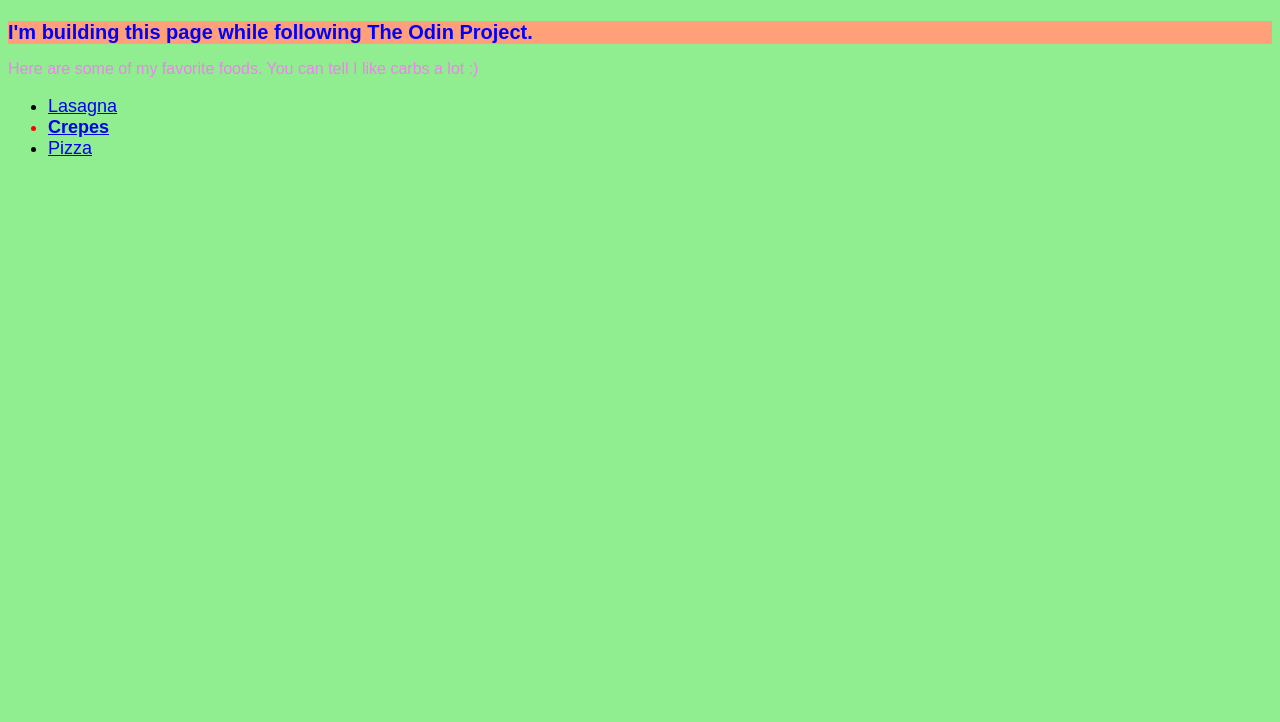
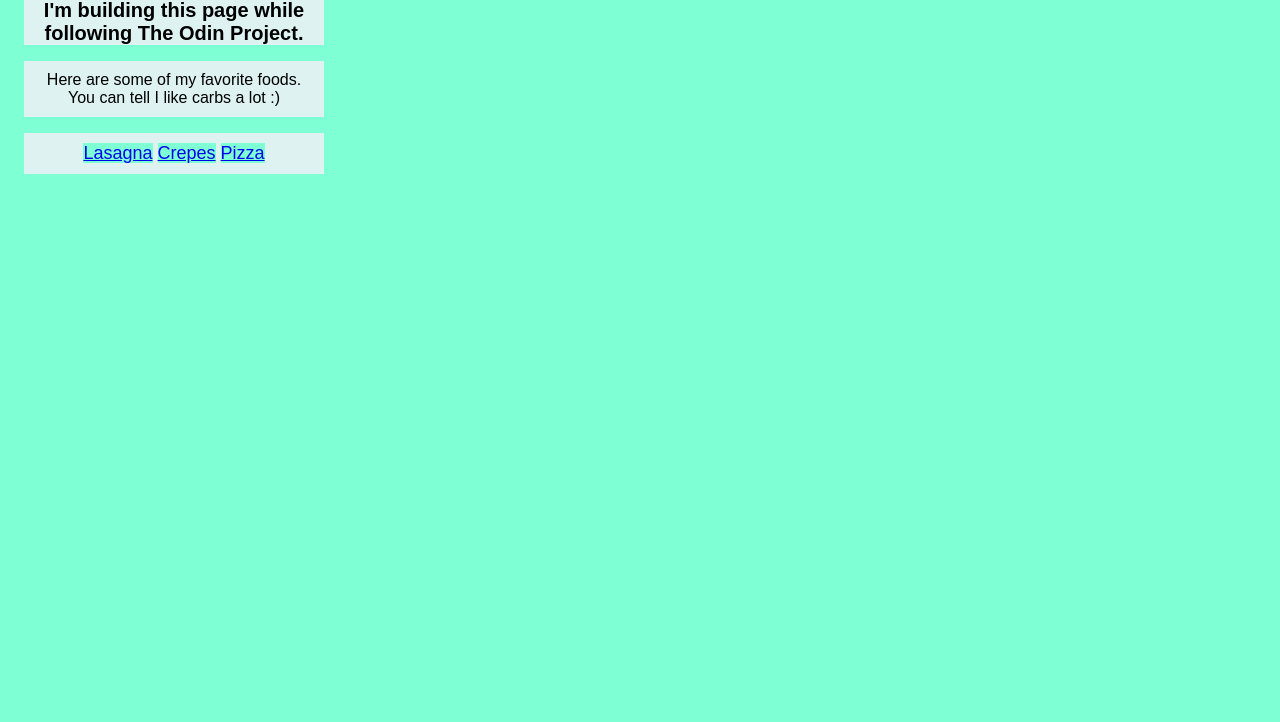
Before and after one commit to enrycami/odin-recipes, a plain HTML site: page index.html in a window 1280 px wide. Shown: the part 78-800 px from the top of the page. Drawn offline with Linux system fonts and the light colour scheme.

Commit message:
Refreshed index.html look

```diff
--- a/index.html
+++ b/index.html
@@ -6,6 +6,7 @@
         <link rel="stylesheet" href="style.css">
     </head>
     <body>
+        <div>
             <h1>Odin Recipes</h1>
             <h2>I'm building this page while following The Odin Project.</h2>
             <p class="para">Here are some of my favorite foods. You can tell I like carbs a lot :)</p>
@@ -14,5 +15,6 @@
                 <li class="crepes"><a href="./recipes/crepes.html">Crepes</a></li>
                 <li><a href="./recipes/pizza.html">Pizza</a></li>
             </ul>
+        </div>
     </body>
 </html>
--- a/style.css
+++ b/style.css
@@ -1,31 +1,49 @@
 html *{
     font-family: Arial, Verdana, sans-serif;
-    background-color: lightgreen;
+    background-color: aquamarine;
 }
 
 h1{
     font-size: 40px;
     font-weight: bold;
     text-align: center;
+    background-color: rgb(222, 242, 241);
+    margin: 16px;
+    width: 300px;
 }
 
 h2{
     font-size: 20px;
     font-weight: bold;
-    text-align: left;
-    color: blue;
-    background-color: lightsalmon;
+    text-align: center;
+    background-color: rgb(222, 242, 241);
+    margin: 16px;
+    width: 300px;
 }
 
-.list {
+.list,
+.list > * {
+    background-color: rgb(222, 242, 241);
     font-size: 18px;
+    box-sizing: border-box;
+}
+
+.list{
+    margin: 16px;
+    width: 300px;
+    padding: 10px;
+    text-align: center;
+}
+
+.list > *{
+    display: inline-block;
 }
 
 .para {
-    color: violet;
+    background-color: rgb(222, 242, 241);
+    margin-left: 16px;
+    width: 300px;
+    padding: 10px;
+    box-sizing: border-box;
+    text-align: center;
 }
-
-.crepes {
-    color: red;
-    font-weight: bold;
-}
```
Lines whose indentation alone changed are shown as unchanged.
